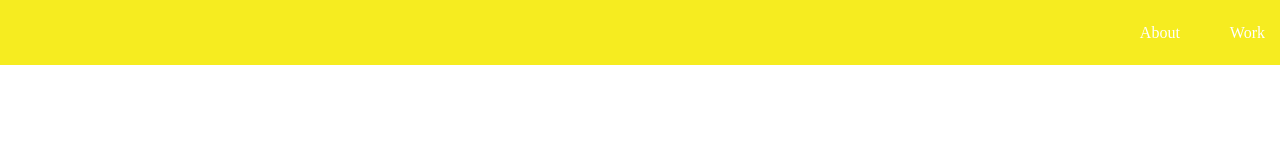
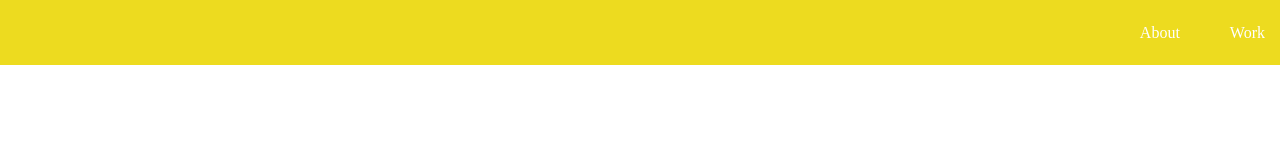
Before and after one commit to Shogo-Sekine/Shogo-Sekine.github.io, a plain HTML site: page index.html in a window 1280 px wide. Drawn offline with Linux system fonts and the light colour scheme.

Commit message:
header design

```diff
--- a/stylesheet.css
+++ b/stylesheet.css
@@ -78,7 +78,7 @@ a {
 header {
   height: 65px;
   width: 100%;
-  background-color: rgba(246, 234, 8, 0.9);
+  background-color: rgba(235, 216, 7, 0.9);
   position :fixed;
   top: 0;
   z-index: 10;
```
